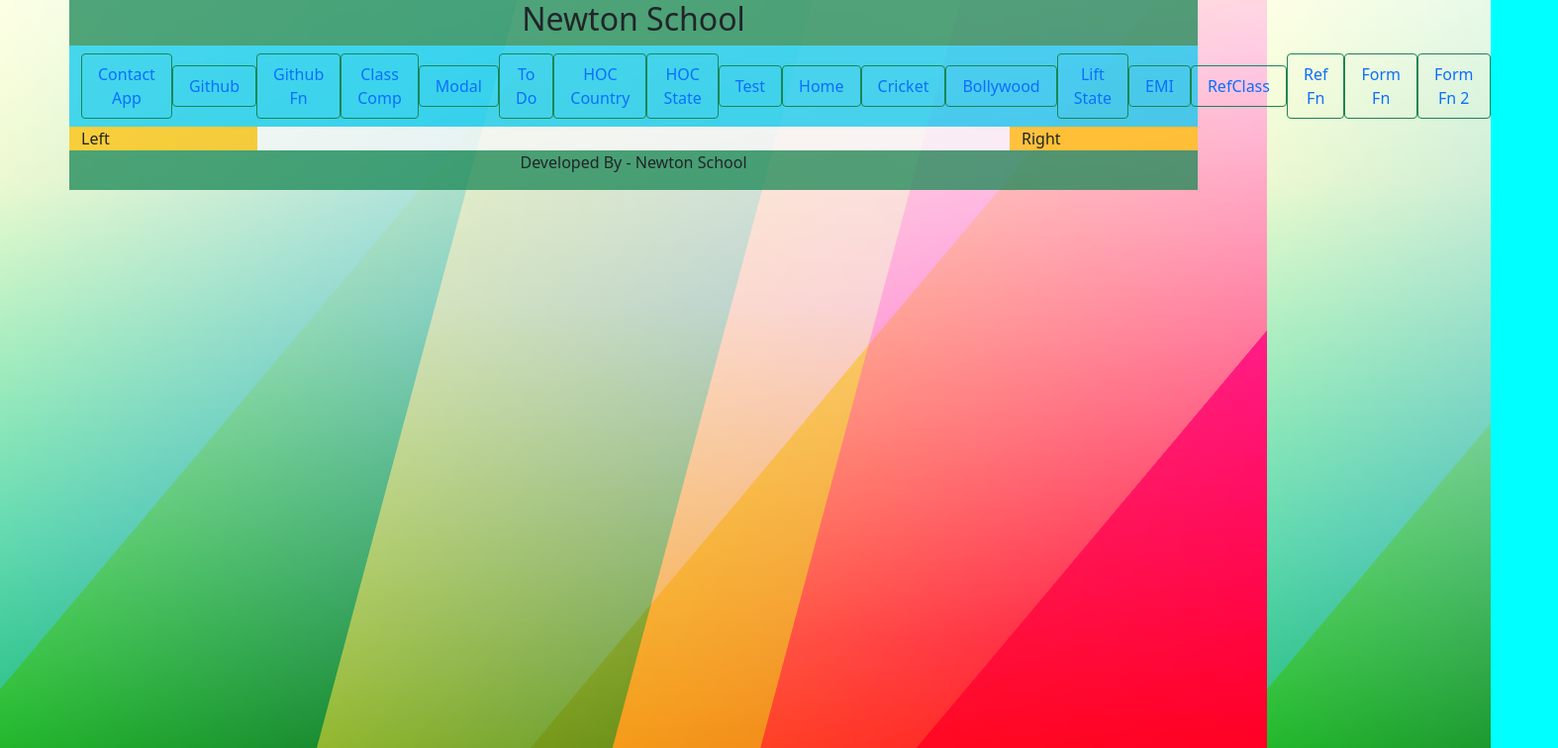
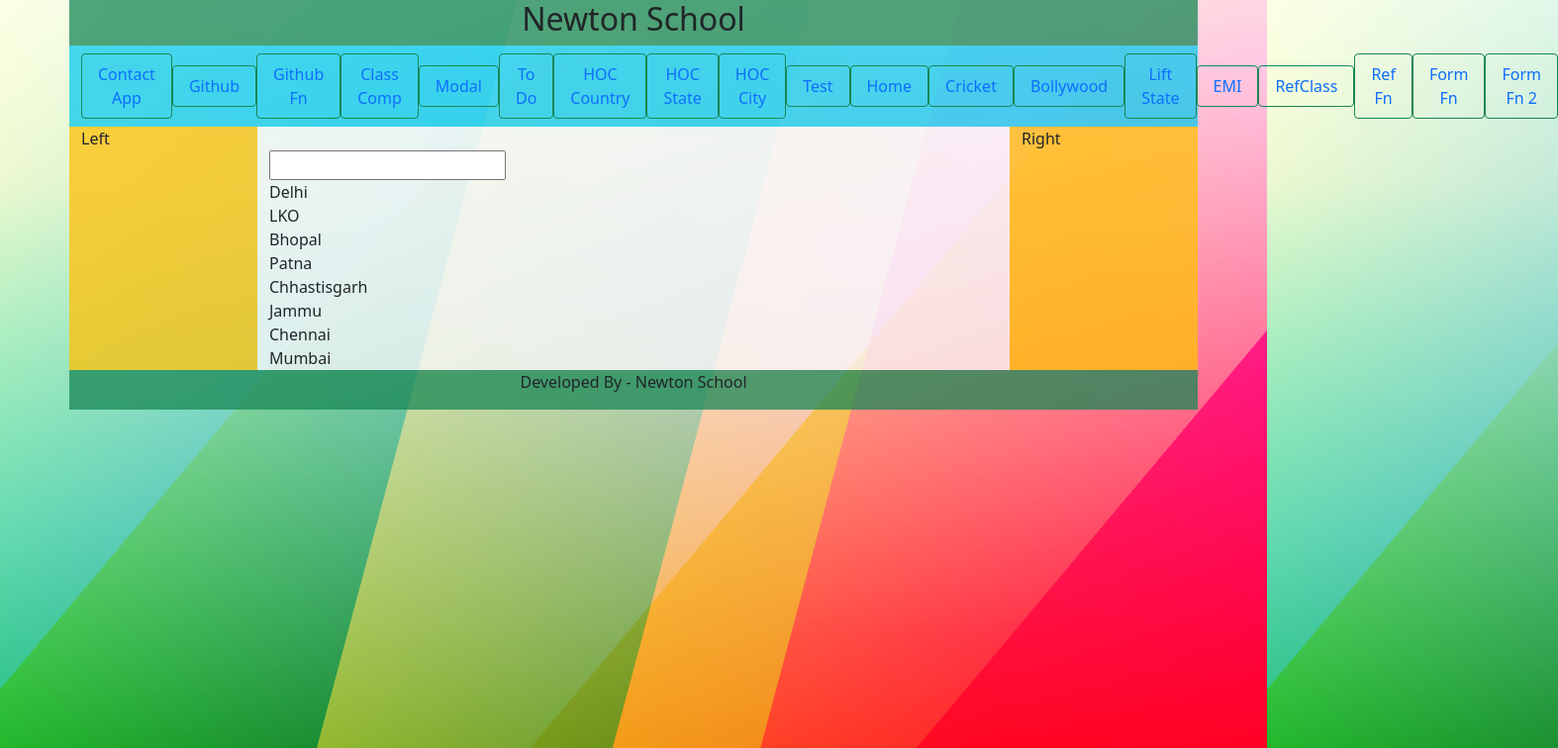
Before and after one commit to himadameen/react_practice, a React (Create React App) app: page /hoccity in a window 1280 px wide. Shown: the top 756 px of the page at 99% size, 1574 px wide, since content can reach past the window. Built offline with nearby package versions, Linux system fonts and the light colour scheme.

Commit message:
20th May 2022 - Session

```diff
--- a/src/App.js
+++ b/src/App.js
@@ -15,6 +15,7 @@ import FormFn from './FormFn';
 import FormFnValidation from './FormFnValidation';
 import HOC_Country from './hoc/HOC_Country';
 import HOC_State from './hoc/HOC_State';
+import HOC_City from './hoc/HOC_City';
 import ToDo from './ToDo';
 import ModalComp from './Modal';
 import ClassComp from './ClassComp';
@@ -50,6 +51,7 @@ function App() {
               <Route path='/formfn2' element={<FormFnValidation/>}/>
               <Route path='/hoccountry' element={<HOC_Country/>}/>
               <Route path='/hocstate' element={<HOC_State/>}/>
+              <Route path='/hoccity' element={<HOC_City/>}/>
               <Route path='/todo' element={<ToDo />}/>
               <Route path='/modal' element={<ModalComp />}/>
               <Route path='/classcomp' element={<ClassComp />}/>
--- a/src/common/Menubar.js
+++ b/src/common/Menubar.js
@@ -16,6 +16,7 @@ const Menubar = ()=>{
                     <Link to='/todo' className='nav-link btn btn-outline-success'>To Do</Link>
                     <Link to='/hoccountry' className='nav-link btn btn-outline-success'>HOC Country</Link>
                     <Link to='/hocstate' className='nav-link btn btn-outline-success'>HOC State</Link>
+                    <Link to='/hoccity' className='nav-link btn btn-outline-success'>HOC City</Link>
                     <Link to='/test' className='nav-link btn btn-outline-success'>Test</Link>
                     <Link to='/home' className='nav-link btn btn-outline-success'>Home</Link>
                     <Link to='/cricket' className='nav-link btn btn-outline-success'>Cricket</Link>
--- /dev/null
+++ b/src/hoc/HOC_City.js
@@ -0,0 +1,16 @@
+import React from 'react';
+import withFilter from './withFilter';
+
+const city_list = ['Delhi', 'LKO', 'Bhopal', 'Patna', 'Chhastisgarh', 'Jammu', 'Chennai', 'Mumbai']
+
+const HOC_City = (props) => {
+    return(
+        <>
+        {props.list && props.list.map((item) => (
+            <div>{item}</div>
+        ))}
+        </>
+    )
+}
+
+export default withFilter(HOC_City, city_list);
```
